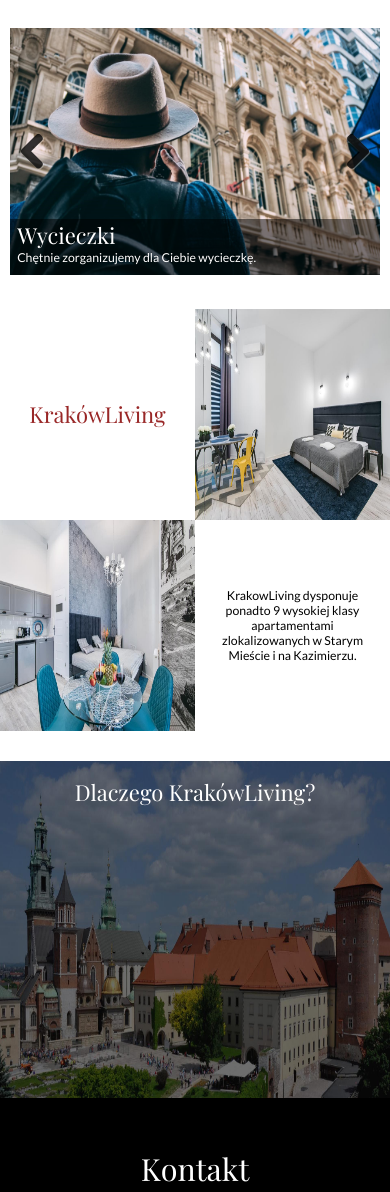
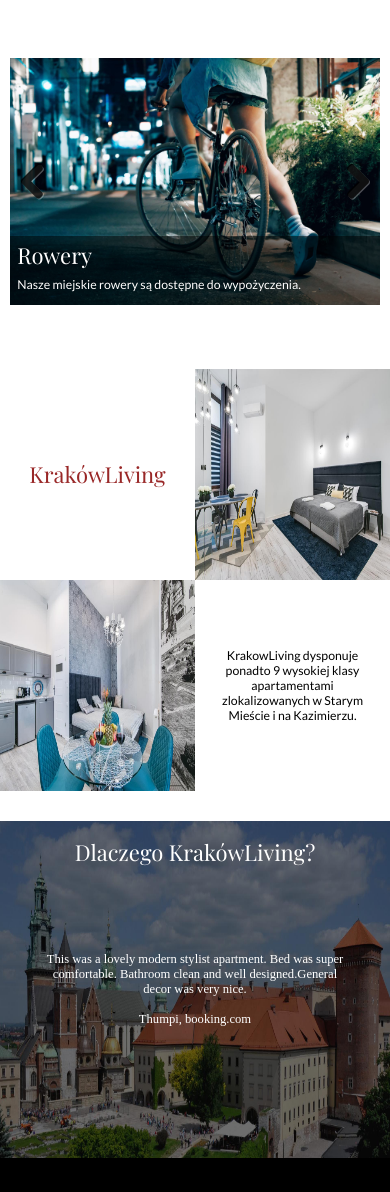
Before and after one commit to KamilWasilonek/KrkLiving, a website: page index.html in a window 390 px wide. Shown: the part 1640-2832 px from the top of the page. Drawn offline with nearby package versions, Linux system fonts and the light colour scheme; a web font is replaced by a local one.

Commit message:
Opinion slider

```diff
--- a/index.html
+++ b/index.html
@@ -11,11 +11,6 @@
     <link rel="stylesheet" href="css/flexslider.css" type="text/css">
     <link rel="stylesheet" href="css/main.css">
 
-    <!-- <script type="text/javascript" charset="utf-8">
-        $(window).load(function () {
-            $('.flexslider').flexslider();
-        });
-    </script> -->
 </head>
 
 <body>
@@ -116,7 +111,7 @@
     </section>
 
 
-    <section class='opinion'>
+    <section class='opinion' id='opinion'>
         <img class='opinion-background' src="images/krakow-min-cut.jpg" alt="Opinions bg">
         <h1 class='opinion-title'>Dlaczego KrakówLiving?</h1>
         <div class="opinion-slider">
--- a/js/main.js
+++ b/js/main.js
@@ -3,33 +3,34 @@
     $(window).resize(function () {
         if (window.innerWidth > 768) {
             $(".apartments #description-1").html("KrakowLiving dysponuje ponadto 9 wysokiej klasy apartamentami zlokalizowanych w Starym Mieście i na Kazimierzu.<br> Apartamenty w naszej ofercie są odpowiednie zarówno dla osób podróżujących służbowo jak i dla rodzin spędzających wakacje. Wszystkie posiadają dostęp do prywatnej łazienki, kuchni i sprzętu RTV.");
-        }else{
+        } else {
             $(".apartments #description-1").html("KrakowLiving dysponuje ponadto 9 wysokiej klasy apartamentami zlokalizowanych w Starym Mieście i na Kazimierzu.");
         }
     })
 
-    // function changeSliderText() {
-    //     let i = 0;
-    //     var time = 4000;
-    //     let texts = [
-    //         'Apartament o wysokim standardzie, dopieszczony w każdym szczególe. Czyste i przestronne pomieszczenia, wygodne łóżka, świetne wyposażenie w podstawowe sprzęty. Miły consierge. Byliśmybardzo zadowoleni.<br><br>Emwuku, booking.com',
 
-    //         'Doskonała lokalizacja(5 minut pieszo do Starego Miasta),w pobliżu znajdują się dwa parkingi. Komfortowy i cichy apartament znajdujący się na parterze z oknami od strony podwórka. Bardzo chętnie zatrzymamy się w nim ponownie. <br><br>Urszula, booking.com',
+    var i = 1;
+    var texts = [
+        'Apartament o wysokim standardzie, dopieszczony w każdym szczególe. Czyste i przestronne pomieszczenia, wygodne łóżka, świetne wyposażenie w podstawowe sprzęty. Miły consierge. Byliśmybardzo zadowoleni.<br><br>Emwuku, booking.com',
 
-    //         'This was a lovely modern stylist apartment. Bed was super comfortable. Bathroom clean and well designed.General decor was very nice. <br> <br>Thumpi, booking.com'];
+        'Doskonała lokalizacja(5 minut pieszo do Starego Miasta),w pobliżu znajdują się dwa parkingi. Komfortowy i cichy apartament znajdujący się na parterze z oknami od strony podwórka. Bardzo chętnie zatrzymamy się w nim ponownie. <br><br>Urszula, booking.com',
 
-    //     if (i < ((texts.length) - 1)) {
-    //         i++;
-    //     } else {
-    //         i = 0;
-    //     }
-    //     setTimeout("changeSliderText", time);
-    //     $("content").innerHTML = texts[i];
-    // }
-    // changeSliderText();
+        'This was a lovely modern stylist apartment. Bed was super comfortable. Bathroom clean and well designed.General decor was very nice. <br> <br>Thumpi, booking.com'];
 
+    $("#opinion #content").html(texts[0]);
+
+    setInterval(function () {
+        if (i < texts.length - 1) {
+            i++;
+        } else {
+            i = 0;
+        }
+        $("#opinion #content").html(texts[i]);
+    }, 4000);
 
     $('.flexslider').flexslider({
         pauseOnAction: false,
+        slideshowSpeed: 3500,
+        animationSpeed: 1000,
     });
 })
--- a/scss/main.scss
+++ b/scss/main.scss
@@ -220,7 +220,7 @@
 .flexslider {
     position: relative;
     width: 95%;
-    margin: 30px auto;
+    margin: 60px auto;
     .slides {
         height: 100%;
         width: 100%;
@@ -244,28 +244,34 @@
         color: #fff;
         text-shadow: 0 -1px 0 rgba(0, 0, 0, .3);
         font-size: 14px;
-        line-height: 18px;
+        line-height: 25px;
         @include descriptionStyle;
         span{
             @include titleStyle;
             color: #fff;
+            margin-bottom: 10px;
         }
     }
     .flex-control-paging{
         display: none;
     }
+
+    .flex-next,
+    .flex-prev{
+        z-index: 2;
+    }
 }
 
 //////////////////////
-.slider {
-    width: 100%;
-    margin: 30px 0;
-    height: 50vh;
-    img {
-        width: 100%;
-        height: 100%;
-    }
-}
+// .slider {
+//     width: 100%;
+//     margin: 30px 0;
+//     height: 50vh;
+//     img {
+//         width: 100%;
+//         height: 100%;
+//     }
+// }
 
 .apartments {
     width: 100%;
--- a/scss/media.scss
+++ b/scss/media.scss
@@ -1,5 +1,5 @@
 @import 'config';
-@media(min-width: 430px) {}
+
 
 // min-width: 480px
 @include respond-to(mediaSm) {
@@ -52,6 +52,11 @@
             }
         }
     }
+
+    .flexslider{
+        width: 80%;
+    }
+
     .opinion {
         &-slider {
             .content {
@@ -145,6 +150,12 @@
             }
         }
     }
+
+    .flexslider{
+        width: 75%;
+        height: 550px;
+    }
+
     .slider {
         height: 90vh;
     }
@@ -213,7 +224,7 @@
         }
     }
     .opinion {
-        height: 50vh;
+        height: 65vh;
     }
     .contact-page {
         &-content {
@@ -223,3 +234,33 @@
         }
     }
 }
+
+@media(min-width: 1600px) {
+    .flexslider{
+        width: 75%;
+        height: 650px;
+    }
+}
+
+@media(max-width: 767px) and (orientation: landscape){
+    .aparthotel{
+        height:200vh;
+    }
+
+.apartments{
+    &-left{
+        height: 100vh;
+    }
+}
+
+.opinion{
+    height: 80vh;
+}
+
+.contact{
+    .map{
+        height: 80vh;
+    }
+}
+
+}
```
Also changed, not shown: css/contact.css, css/main.css, css/media.css.
